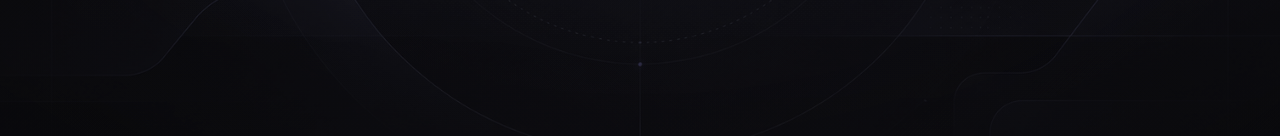
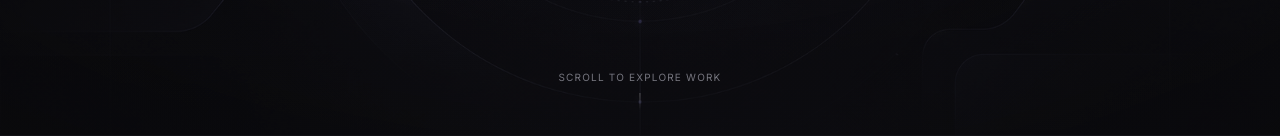
Before and after one commit to MahdiarMzi/mahdiar-os, a React (Vite) app: page / in a window 1280 px wide. Shown: the part 585-721 px from the top of the page. Built offline with nearby package versions, Linux system fonts and the light colour scheme.

Commit message:
Add scroll-guided project focus

```diff
--- a/src/components/HomeCanvas.jsx
+++ b/src/components/HomeCanvas.jsx
@@ -7,6 +7,8 @@ import bgMobile from '../assets/backgrounds/os-bg-mobile.webp';
 const TAU = Math.PI * 2;
 const MIN_ORBIT_RADIUS = 220;
 const MAX_ORBIT_RADIUS = 380;
+const FOCUS_X = -235;
+const FOCUS_Y = -28;
 const MOBILE_QUERY = '(max-width: 768px)';
 const REDUCED_MOTION_QUERY = '(prefers-reduced-motion: reduce)';
 
@@ -16,6 +18,8 @@ const MODULES = [
     title: 'Spendly',
     platform: 'iOS',
     domain: 'Finance',
+    type: 'iOS Finance App',
+    description: 'AI-powered expense tracking',
     baseAngle: Math.PI * 1.12,
     baseRadius: 340,
     angularSpeed: 0.081,
@@ -33,6 +37,8 @@ const MODULES = [
     title: 'Shamsa',
     platform: 'Web',
     domain: 'Immigration',
+    type: 'Web Immigration Platform',
+    description: 'Clear guidance for complex immigration journeys',
     baseAngle: Math.PI * 0.57,
     baseRadius: 274,
     angularSpeed: 0.074,
@@ -50,6 +56,8 @@ const MODULES = [
     title: 'Mahshid',
     platform: 'Web',
     domain: 'Fashion',
+    type: 'Web Fashion Experience',
+    description: 'An editorial digital home for modern fashion',
     baseAngle: Math.PI * 0.04,
     baseRadius: 346,
     angularSpeed: 0.086,
@@ -67,6 +75,8 @@ const MODULES = [
     title: 'Job Tracker',
     platform: 'Building',
     domain: 'Productivity',
+    type: 'Productivity Tool',
+    description: 'A focused system for organizing every application',
     baseAngle: Math.PI * 1.57,
     baseRadius: 248,
     angularSpeed: 0.078,
@@ -90,6 +100,21 @@ const normalizeAngle = (angle) => {
 
 const clamp = (value, min, max) => Math.min(max, Math.max(min, value));
 
+const smoothstep = (start, end, value) => {
+  const progress = clamp((value - start) / (end - start), 0, 1);
+  return progress * progress * (3 - 2 * progress);
+};
+
+const getFocusState = (progress) => {
+  const engagement = smoothstep(0.025, 0.13, progress);
+  const timeline = clamp((progress - 0.13) / 0.72, 0, 1) * (MODULES.length - 1);
+  const weights = MODULES.map((_, index) => {
+    const proximity = clamp(1 - Math.abs(timeline - index), 0, 1);
+    return smoothstep(0, 1, proximity) * engagement;
+  });
+  return { engagement, timeline, weights };
+};
+
 const MODULE_BY_ID = Object.fromEntries(MODULES.map((mod) => [mod.id, mod]));
 
 function HomeCanvas({ selectedWorkspace, onSelectWorkspace, activeView }) {
@@ -99,13 +124,17 @@ function HomeCanvas({ selectedWorkspace, onSelectWorkspace, activeView }) {
   );
 
   const orbitRef = useRef(null);
+  const scrollRef = useRef(null);
   const centerRef = useRef({ x: 0, y: 0 });
   const moduleRefs = useRef({});
   const lineRefs = useRef({});
   const ringRefs = useRef({});
+  const previewRefs = useRef({});
+  const scrollCueRef = useRef(null);
   const rafRef = useRef(null);
   const suppressClickRef = useRef(null);
   const pointerRef = useRef(null);
+  const focusProgressRef = useRef({ current: 0, target: 0 });
   const statesRef = useRef(Object.fromEntries(MODULES.map((mod) => [mod.id, {
     angle: mod.baseAngle,
     targetAngle: mod.baseAngle,
@@ -122,6 +151,8 @@ function HomeCanvas({ selectedWorkspace, onSelectWorkspace, activeView }) {
     focused: false,
     dragging: false,
   }])));
+
+  const guided = activeView === 'home' && !mobile && !reducedMotion;
 
   const isStabilized = useCallback((id) => {
     const state = statesRef.current[id];
@@ -169,32 +200,48 @@ function HomeCanvas({ selectedWorkspace, onSelectWorkspace, activeView }) {
     const { x: cx, y: cy } = centerRef.current;
     if (!cx && !cy) return;
 
-    MODULES.forEach((mod) => {
+    const focus = getFocusState(focusProgressRef.current.current);
+
+    MODULES.forEach((mod, index) => {
       const state = statesRef.current[mod.id];
       const { x, y, depth, compression } = getPosition(mod);
       const stabilized = isStabilized(mod.id);
       const active = stabilized || state.dragging || state.adapting;
-      const scale = active ? 1.015 : 0.93 + 0.07 * depth;
-      const opacity = active ? 1 : 0.76 + 0.24 * depth;
+      const focusWeight = focus.weights[index];
+      const recedeWeight = focus.engagement * (1 - focusWeight);
+      const orbitScale = active ? 1.015 : 0.93 + 0.07 * depth;
+      const orbitOpacity = active ? 1 : 0.76 + 0.24 * depth;
+      const handoffArc = 4 * focusWeight * (1 - focusWeight);
+      const handoffSide = Math.sign(index - focus.timeline);
+      const displayX = x + (FOCUS_X - x) * focusWeight - handoffArc * 42;
+      const displayY = y + (FOCUS_Y - y) * focusWeight + handoffSide * handoffArc * 82;
+      const scale = (orbitScale + (1.11 - orbitScale) * focusWeight) * (1 - recedeWeight * 0.075);
+      const opacity = (orbitOpacity + (1 - orbitOpacity) * focusWeight) * (1 - recedeWeight * 0.62);
 
       const element = moduleRefs.current[mod.id];
       if (element) {
-        element.style.left = `${cx + x}px`;
-        element.style.top = `${cy + y}px`;
+        element.style.left = `${cx + displayX}px`;
+        element.style.top = `${cy + displayY}px`;
         element.style.transform = `translate(-50%, -50%) scale(${scale.toFixed(4)})`;
         element.style.opacity = opacity.toFixed(4);
-        element.style.zIndex = state.dragging ? 30 : String(Math.round(depth * 8) + 4);
+        element.style.zIndex = state.dragging || focusWeight > 0.5
+          ? 30
+          : String(Math.round(depth * 8) + 4);
         element.classList.toggle('orbit-module-wrap--stabilized', active);
         element.classList.toggle('orbit-module-wrap--dragging', state.dragging);
+        element.classList.toggle('orbit-module-wrap--focused', focusWeight > 0.5);
       }
 
       const line = lineRefs.current[mod.id];
       if (line) {
         line.setAttribute('x1', cx);
         line.setAttribute('y1', cy - 30);
-        line.setAttribute('x2', cx + x);
-        line.setAttribute('y2', cy + y);
-        line.setAttribute('opacity', (active ? 0.31 : 0.12 + 0.09 * depth).toFixed(3));
+        line.setAttribute('x2', cx + displayX);
+        line.setAttribute('y2', cy + displayY);
+        const lineOpacity = (active ? 0.31 : 0.12 + 0.09 * depth)
+          * (1 - recedeWeight * 0.72)
+          + focusWeight * 0.12;
+        line.setAttribute('opacity', lineOpacity.toFixed(3));
       }
 
       // Each module owns a faint guide ellipse. During a drag it previews the
@@ -209,10 +256,28 @@ function HomeCanvas({ selectedWorkspace, onSelectWorkspace, activeView }) {
         ring.setAttribute('cy', cy);
         ring.setAttribute('rx', guideRadius.toFixed(2));
         ring.setAttribute('ry', (guideRadius * compression).toFixed(2));
-        ring.setAttribute('opacity', state.dragging ? '0.2' : state.adapting ? '0.12' : '0.055');
+        const ringOpacity = (state.dragging ? 0.2 : state.adapting ? 0.12 : 0.055)
+          * (1 - focus.engagement * 0.72);
+        ring.setAttribute('opacity', ringOpacity.toFixed(3));
         ring.classList.toggle('orbit-ring--active', state.dragging || state.adapting);
       }
+
+      const preview = previewRefs.current[mod.id];
+      if (preview) {
+        // Preview copy yields briefly at the midpoint so two project names
+        // never become visually superimposed during a module crossfade.
+        const previewWeight = smoothstep(0.5, 0.92, focusWeight);
+        preview.style.opacity = previewWeight.toFixed(4);
+        preview.style.transform = `translateY(calc(-50% + ${(1 - previewWeight) * 14}px)) scale(${(0.985 + previewWeight * 0.015).toFixed(4)})`;
+        preview.style.visibility = previewWeight > 0.01 ? 'visible' : 'hidden';
+        preview.setAttribute('aria-hidden', previewWeight > 0.5 ? 'false' : 'true');
+      }
     });
+
+    if (scrollCueRef.current) {
+      const cueOpacity = 1 - smoothstep(0.015, 0.08, focusProgressRef.current.current);
+      scrollCueRef.current.style.opacity = cueOpacity.toFixed(3);
+    }
   }, [getPosition, isStabilized]);
 
   const updateGeometry = useCallback(() => {
@@ -235,6 +300,23 @@ function HomeCanvas({ selectedWorkspace, onSelectWorkspace, activeView }) {
   }, [mobile, updateGeometry]);
 
   useEffect(() => {
+    if (guided) return;
+    focusProgressRef.current.current = 0;
+    focusProgressRef.current.target = 0;
+    if (scrollRef.current) scrollRef.current.scrollTop = 0;
+    applyFrame();
+  }, [applyFrame, guided]);
+
+  const handleScroll = useCallback((event) => {
+    if (!guided) return;
+    const element = event.currentTarget;
+    const scrollRange = element.scrollHeight - element.clientHeight;
+    focusProgressRef.current.target = scrollRange > 0
+      ? clamp(element.scrollTop / scrollRange, 0, 1)
+      : 0;
+  }, [guided]);
+
+  useEffect(() => {
     if (mobile || reducedMotion) return undefined;
     let lastTime = 0;
 
@@ -242,6 +324,11 @@ function HomeCanvas({ selectedWorkspace, onSelectWorkspace, activeView }) {
       if (!lastTime) lastTime = timestamp;
       const delta = Math.min((timestamp - lastTime) / 1000, 0.05);
       lastTime = timestamp;
+
+      const focusEase = 1 - Math.exp(-delta * 5.5);
+      focusProgressRef.current.current += (
+        focusProgressRef.current.target - focusProgressRef.current.current
+      ) * focusEase;
 
       MODULES.forEach((mod) => {
         const state = statesRef.current[mod.id];
@@ -330,7 +417,13 @@ function HomeCanvas({ selectedWorkspace, onSelectWorkspace, activeView }) {
   }, [applyFrame]);
 
   const handlePointerDown = useCallback((id, event) => {
-    if (mobile || reducedMotion || event.pointerType === 'touch' || event.button !== 0) return;
+    if (
+      mobile
+      || reducedMotion
+      || focusProgressRef.current.current > 0.025
+      || event.pointerType === 'touch'
+      || event.button !== 0
+    ) return;
     const state = statesRef.current[id];
     state.dragging = true;
     pointerRef.current = {
@@ -454,7 +547,15 @@ function HomeCanvas({ selectedWorkspace, onSelectWorkspace, activeView }) {
   }
 
   return (
-    <div className={`home-canvas home-canvas--${activeView}`} aria-label="Home">
+    <div
+      className={`home-canvas home-canvas--${activeView}${guided ? ' home-canvas--guided' : ''}`}
+      aria-label={guided ? 'Home — scroll to explore work' : 'Home'}
+      ref={scrollRef}
+      onScroll={handleScroll}
+      tabIndex={guided ? 0 : undefined}
+    >
+      <div className="home-canvas__scroll-space">
+        <div className="home-canvas__stage">
           <div className="home-canvas__bg" style={{ backgroundImage: `url(${bgDesktop})` }} aria-hidden="true" />
           <div className="home-canvas__bg-overlay" aria-hidden="true" />
           <div className="home-canvas__geometry" aria-hidden="true" />
@@ -501,7 +602,31 @@ function HomeCanvas({ selectedWorkspace, onSelectWorkspace, activeView }) {
             ))}
           </div>
 
+          <div className="focus-preview-layer" aria-label="Active project preview">
+            {MODULES.map((mod, index) => (
+              <article
+                key={mod.id}
+                className="focus-preview"
+                ref={(element) => { if (element) previewRefs.current[mod.id] = element; }}
+                aria-hidden="true"
+              >
+                <span className="focus-preview__index">0{index + 1}</span>
+                <h2 className="focus-preview__title">{mod.title}</h2>
+                <p className="focus-preview__type">{mod.type}</p>
+                <p className="focus-preview__description">{mod.description}</p>
+              </article>
+            ))}
+          </div>
+
+          {guided && (
+            <p className="focus-scroll-cue" ref={scrollCueRef} aria-hidden="true">
+              Scroll to explore work
+            </p>
+          )}
+
           {selected && <p className="home-canvas__status" role="status" aria-live="polite">{selected.title} workspace selected</p>}
+        </div>
+      </div>
     </div>
   );
 }
--- a/src/styles/global.css
+++ b/src/styles/global.css
@@ -217,6 +217,46 @@ button {
   animation: surface-in var(--duration-standard) ease-out both;
 }
 
+.home-canvas__scroll-space,
+.home-canvas__stage {
+  position: relative;
+  width: 100%;
+  height: 100%;
+}
+
+.home-canvas__stage {
+  overflow: hidden;
+}
+
+.home-canvas--guided {
+  overflow-y: auto;
+  overscroll-behavior: contain;
+  scrollbar-width: none;
+}
+
+.home-canvas--guided::-webkit-scrollbar {
+  display: none;
+}
+
+.home-canvas--guided:focus-visible {
+  outline: none;
+  box-shadow: inset 0 0 0 1px rgba(132, 140, 202, 0.24);
+}
+
+.home-canvas--guided .home-canvas__scroll-space {
+  height: 520%;
+}
+
+.home-canvas--guided .home-canvas__stage {
+  position: sticky;
+  top: 0;
+  height: calc(100vh - var(--bar-height) - var(--dock-height));
+}
+
+.home-canvas__stage .home-canvas__geometry {
+  inset: 0;
+}
+
 /* Background image layer */
 .home-canvas__bg {
   position: absolute;
@@ -406,6 +446,98 @@ button {
   box-shadow:
     0 18px 38px rgba(0, 0, 0, 0.34),
     inset 0 1px 0 rgba(255, 255, 255, 0.11);
+}
+
+.orbit-module-wrap--focused .workspace-module {
+  border-color: rgba(255, 255, 255, 0.25);
+  background: linear-gradient(145deg, rgba(48, 48, 56, 0.96), rgba(31, 31, 38, 0.94));
+  box-shadow:
+    0 18px 42px rgba(0, 0, 0, 0.32),
+    inset 0 1px 0 rgba(255, 255, 255, 0.1);
+}
+
+/* ─── SCROLL-GUIDED FOCUS ───────────────────────── */
+.focus-preview-layer {
+  position: absolute;
+  inset: 0;
+  z-index: 32;
+  pointer-events: none;
+}
+
+.focus-preview {
+  position: absolute;
+  top: calc(50% - 28px);
+  left: calc(50% + 150px);
+  width: min(310px, calc(50vw - 190px));
+  min-width: 250px;
+  padding: 22px 24px 23px;
+  opacity: 0;
+  visibility: hidden;
+  transform: translateY(calc(-50% + 14px)) scale(0.985);
+  transform-origin: left center;
+  border: 1px solid rgba(255, 255, 255, 0.12);
+  border-radius: var(--radius-lg);
+  background: linear-gradient(145deg, rgba(31, 31, 38, 0.82), rgba(21, 21, 27, 0.76));
+  backdrop-filter: blur(18px);
+  -webkit-backdrop-filter: blur(18px);
+  box-shadow:
+    0 20px 50px rgba(0, 0, 0, 0.24),
+    inset 0 1px 0 rgba(255, 255, 255, 0.055);
+  will-change: opacity, transform;
+}
+
+.focus-preview__index {
+  display: block;
+  margin-bottom: 18px;
+  color: #74747d;
+  font-size: 10px;
+  font-weight: 500;
+  letter-spacing: 0.16em;
+}
+
+.focus-preview__title {
+  color: var(--text-primary);
+  font-size: 22px;
+  font-weight: 400;
+  letter-spacing: -0.025em;
+  line-height: 1.2;
+}
+
+.focus-preview__type {
+  margin-top: 6px;
+  color: #a5a5ad;
+  font-size: 11px;
+  letter-spacing: 0.045em;
+}
+
+.focus-preview__description {
+  margin-top: 17px;
+  color: #85858e;
+  font-size: 12px;
+  line-height: 1.6;
+}
+
+.focus-scroll-cue {
+  position: absolute;
+  left: 50%;
+  bottom: 24px;
+  z-index: 34;
+  transform: translateX(-50%);
+  color: #76767f;
+  font-size: 10px;
+  letter-spacing: 0.12em;
+  text-transform: uppercase;
+  pointer-events: none;
+  transition: opacity var(--duration-standard) ease;
+}
+
+.focus-scroll-cue::after {
+  content: '';
+  display: block;
+  width: 1px;
+  height: 18px;
+  margin: 8px auto 0;
+  background: linear-gradient(rgba(255, 255, 255, 0.28), transparent);
 }
 
 /* ─── WORKSPACE MODULES ──────────────────────────── */
```
Lines whose indentation alone changed are shown as unchanged.
